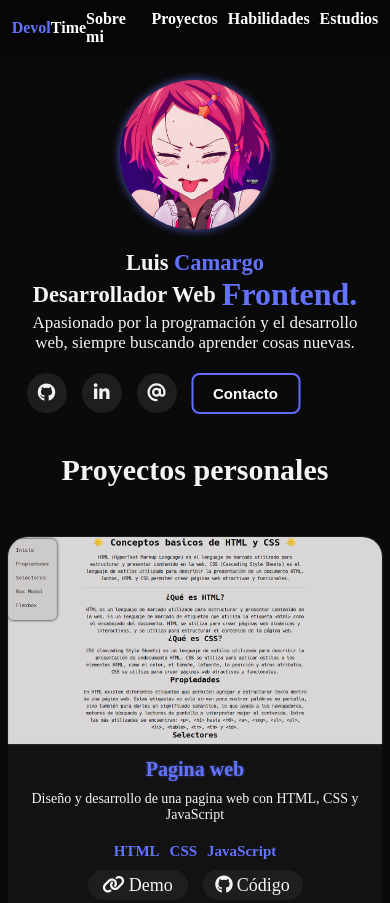
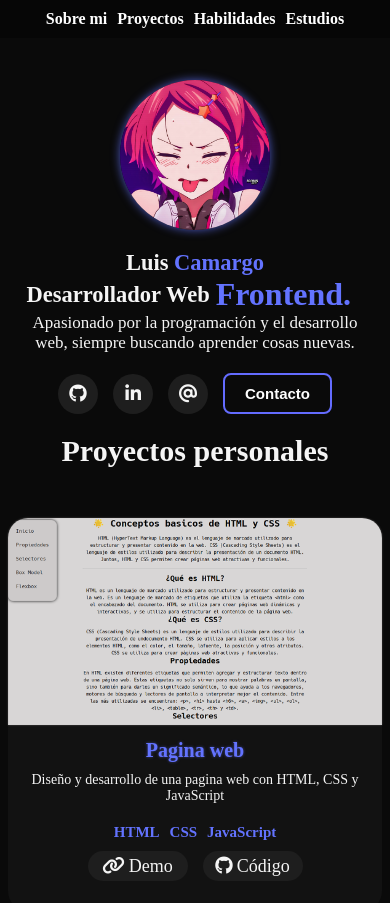
Before and after one commit to DevolTime/Portafolio, a plain HTML site: page index.html in a window 390 px wide. Shown: the top 903 px of the page. Drawn offline with Linux system fonts and the light colour scheme.

Commit message:
correccion de navbar, boton de cotacto

```diff
--- a/index.html
+++ b/index.html
@@ -36,8 +36,8 @@
                     <h2 class="frase">Desarrollador Web <span id="about_text_animation" class="text_animation">Full
                             stack</span></h2>
                     <p>Apasionado por la programación y el desarrollo web, siempre buscando aprender cosas nuevas.</p>
-
-                    <div class="btn_link">
+                    <section class="link_btn">
+                        <div class="btn_link" >
                             <div class="social_link">
                                 <a href="https://github.com/DevolTime" target="_blank"><i
                                         class="fa-brands fa-github"></i></a>
@@ -50,28 +50,20 @@
                             <div id="contactForm" class="hidden">
                                 <form action="https://formspree.io/f/xwvrbygn" method="POST">
                                     <h2>Formulario de contacto</h2>
-
                                     <label for="name">Nombre:</label><br>
                                     <input type="text" id="name" name="name" required><br><br>
-
                                     <label for="subject">Asunto:</label><br>
                                     <input type="text" id="subject" name="subject" required><br><br>
-
                                     <label for="email">Correo:</label><br>
                                     <input type="email" id="email" name="email" required><br><br>
-
                                     <label for="message">Mensaje:</label><br>
                                     <textarea id="message" name="message" required></textarea><br><br>
-
                                     <button type="submit">Enviar</button>
                                     <button type="button" id="closeForm">Cerrar</button>
                                 </form>
                             </div>
-
-
-
-
                         </div>
+                    </section>
                 </div>
             </div>
         </section>
@@ -169,7 +161,8 @@
                                 </div>
                                 <div class="study_info">
                                     <h3>Tecnico en Sistemas</h3>
-                                    <p class="study_description">Mantenimiento de sistemas de computo y programación.</p>
+                                    <p class="study_description">Mantenimiento de sistemas de computo y programación.
+                                    </p>
                                     <span class="study_date">2024 - 2025</span>
                                     <div class="study_links">
                                     </div>
@@ -210,12 +203,10 @@
         const contactButton = document.getElementById("contactButton");
         const contactForm = document.getElementById("contactForm");
         const closeForm = document.getElementById("closeForm");
-
         // Mostrar formulario al hacer clic en el botón
         contactButton.addEventListener("click", () => {
             contactForm.classList.remove("hidden");
         });
-
         // Ocultar formulario al hacer clic en "Cerrar"
         closeForm.addEventListener("click", () => {
             contactForm.classList.add("hidden");
@@ -226,7 +217,6 @@
         const words = ["Full-stack.", "Backend.", "Frontend."];
         let i = 0;
         const el = document.getElementById("about_text_animation");
-
         setInterval(() => {
             el.classList.add("up");
             setTimeout(() => {
@@ -241,32 +231,18 @@
         function openModal(element) {
             const modal = document.getElementById("myModal");
             const modalImg = document.getElementById("imgModal");
-
             modal.style.display = "flex";
             modalImg.src = element.src;
         }
-
         function closeModal() {
             document.getElementById("myModal").style.display = "none";
         }
     </script>
 
-    <script>
-        const palabra = document.getElementById("logo1");
-
-        window.addEventListener("scroll", () => {
-            if (window.scrollY > 60) {
-                palabra.style.display = "none";
-            } else {
-                palabra.style.display = "block";
-            }
-        });
-    </script>
 
     <!-- <script>
         const email = "yefriathertua@gmail.com";
         const btn = document.getElementById("copyEmailBtn");
-
         btn.addEventListener("click", () => {
             navigator.clipboard.writeText(email).then(() => {
                 alert("Correo copiado: " + email);
@@ -278,7 +254,6 @@
 
     <script>
         const navbar = document.querySelector('.navbar');
-
         window.addEventListener('scroll', () => {
             if (window.scrollY > 60) {
                 navbar.classList.add('active');
--- a/style.css
+++ b/style.css
@@ -57,7 +57,6 @@
     z-index: 10;
     background-color: rgba(0, 0, 0, 0.3);
     backdrop-filter: blur(10px);
-
     transition:
         transform 0.4s ease,
         background 0.4s ease,
@@ -69,18 +68,13 @@
 
 .navbar.active {
     justify-content: center;
-
     top: 10px;
     left: 50%;
     width: fit-content;
-
     transform: translateX(-50%) scale(0.95);
-
     padding: 1rem 2rem;
-
     background: rgba(0, 0, 0, 0.7);
     backdrop-filter: blur(10px);
-
     border-radius: 30px;
     box-shadow: 0 10px 30px rgba(0, 0, 0, 0.3);
 }
@@ -92,6 +86,10 @@
 .nav_links {
     display: flex;
     gap: 2rem;
+}
+
+.nav_links a {
+    white-space: nowrap;
 }
 
 #inicio .About {
@@ -107,13 +105,6 @@
     gap: 2rem;
     padding: 2rem 5%;
     color: var(--light-text)
-}
-
-@media (max-width: 768px) {
-    #inicio .About {
-        flex-direction: column;
-        text-align: center;
-    }
 }
 
 .about_text h1 span {
@@ -140,7 +131,6 @@
 
 .frase {
     display: flex;
-    flex-wrap: wrap;
     align-items: center;
     text-align: center;
     gap: 6px;
@@ -168,7 +158,6 @@
 .social_link {
     display: flex;
     gap: 1.5rem;
-    margin-bottom: 2rem;
 }
 
 .social_link a {
@@ -190,14 +179,13 @@
 }
 
 .btn_link {
-    position: relative;
+    display: flex;
+    justify-content: start;
+    align-items: center;
+    gap: 1.5rem;
 }
 
 .btn_contanct {
-    position: absolute;
-    top: -1%;
-    left: 50%;
-    transform: translateX(-50%);
     padding: 1rem 2rem;
     font-weight: 600;
     color: white;
@@ -319,7 +307,6 @@
     display: flex;
     gap: 1.5rem;
     margin-bottom: 2rem;
-    justify-content: center;
 }
 
 .projects_card {
@@ -540,6 +527,11 @@
 
 @media (max-width: 768px) {
 
+    #inicio .About {
+        flex-direction: column;
+        text-align: center;
+    }
+
     main {
         margin: 0 2%;
     }
@@ -582,6 +574,10 @@
         text-align: center;
     }
 
+    .projects_links {
+        justify-content: center;
+    }
+
     .logo_skills {
         flex-wrap: wrap;
         gap: 1rem;
@@ -593,13 +589,6 @@
 
     .study_card {
         width: 90%;
-    }
-
-    .frase {
-        display: flex;
-        flex-wrap: wrap;
-        justify-content: center;
-        text-align: center;
     }
 
 }
@@ -614,17 +603,15 @@
         display: none;
     }
 
+    .btn_link {
+        display: flex;
+        justify-content: center;
+        align-items: center;
+    }
+
     .navbar {
         display: flex;
         justify-content: center;
         align-items: center;
     }
 }
-
-@media (max-width: 430px) {
-    .btn_contanct {
-        top: -1%;
-        left: 65%;
-        transform: translateX(-50%);
-    }
-}
```
Lines whose indentation alone changed are shown as unchanged.
